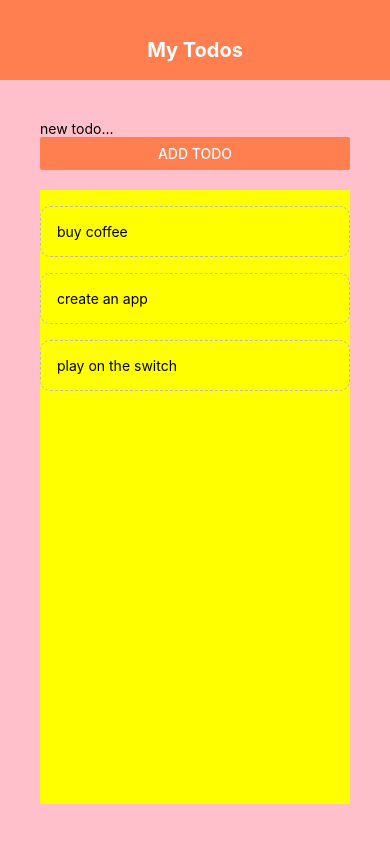
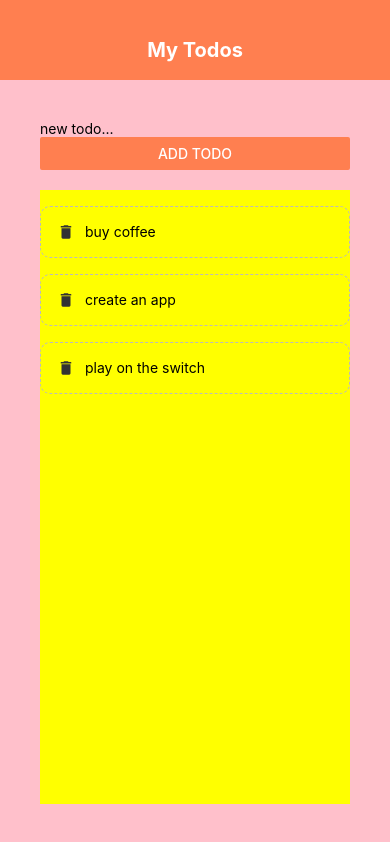
Before and after one commit to valcodeagile/react_projects, a React Native app in the folder myproject/: screen / in a window 390 px wide. Built offline with nearby package versions, Linux system fonts and the light colour scheme.

Commit message:
lesson 15

```diff
--- a/myproject/components/todoitem.js
+++ b/myproject/components/todoitem.js
@@ -1,10 +1,14 @@
 import React from 'react';
-import { StyleSheet, Text, TouchableOpacity } from 'react-native';
+import { StyleSheet, Text, TouchableOpacity, View } from 'react-native';
+import { MaterialIcons } from '@expo/vector-icons';
 
 export default function TodoItem({item, pressHandler}){
     return (
         <TouchableOpacity onPress={(() => pressHandler(item.key))}>
-            <Text style={styles.item}>{item.text}</Text>
+            <View style={styles.item}>
+                <MaterialIcons name='delete' size={18} color='#333' />
+                <Text style={styles.itemText}>{item.text}</Text>
+            </View>
         </TouchableOpacity>
     )
 }
@@ -17,5 +21,9 @@
         borderWidth:1,
         borderStyle:'dashed',
         borderRadius:10,
+        flexDirection: 'row',
+    },
+    itemText:{
+        marginLeft:10,
     }
 })
```
